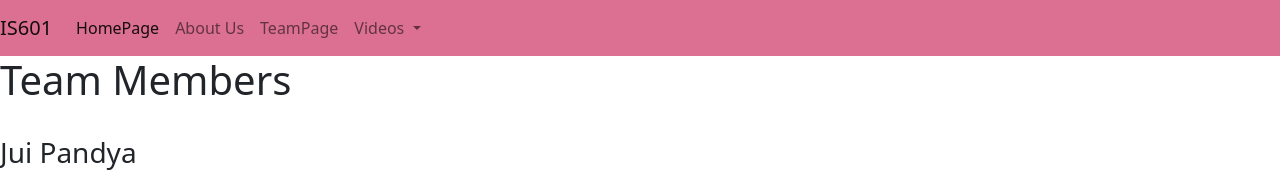
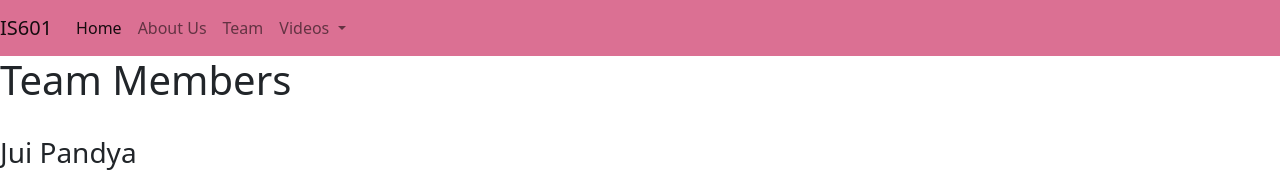
Before and after one commit to prithvivenkatachalapathy/History-of-Internet, a plain HTML site: page TeamPage/TeamPage.html in a window 1280 px wide. Shown: the top 172 px of the page. Drawn offline with nearby package versions, Linux system fonts and the light colour scheme.

Commit message:
BugFix: nav bar edited

```diff
--- a/TeamPage/TeamPage.html
+++ b/TeamPage/TeamPage.html
@@ -20,13 +20,13 @@
     <div class="collapse navbar-collapse" id="navbarSupportedContent">
         <ul class="navbar-nav mr-auto">
             <li class="nav-item active">
-                <a class="nav-link disabled active" href="./index.html">HomePage <span class="sr-only"></span></a>
+                <a class="nav-link disabled active" href="./index.html">Home<span class="sr-only"></span></a>
             </li>
             <li class="nav-item">
                 <a class="nav-link" href="./about.html">About Us</a>
             </li>
             <li class="nav-item">
-                <a class="nav-link" href="./team.html">TeamPage</a>
+                <a class="nav-link" href="./team.html">Team</a>
             </li>
             <li class="nav-item dropdown">
                 <a class="nav-link dropdown-toggle" href="#" id="navbarDropdown" role="button" data-toggle="dropdown"
```
